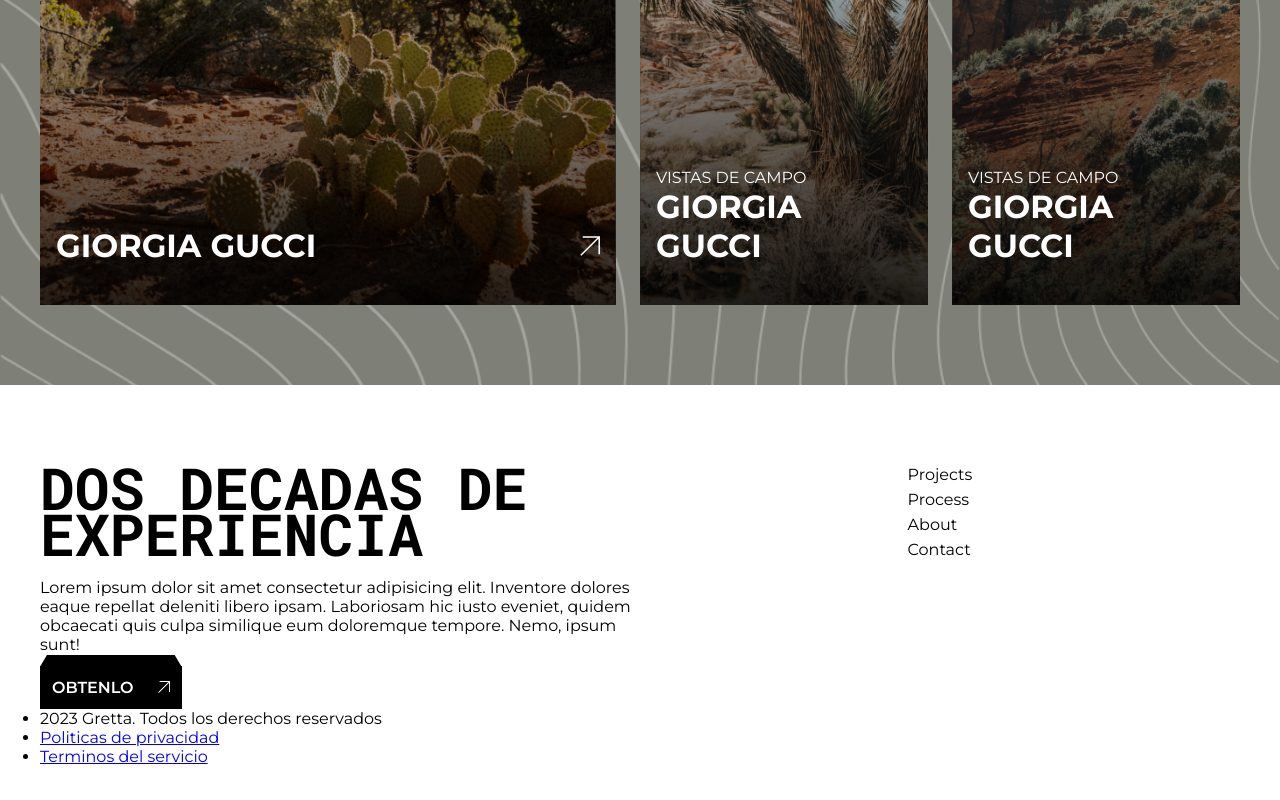
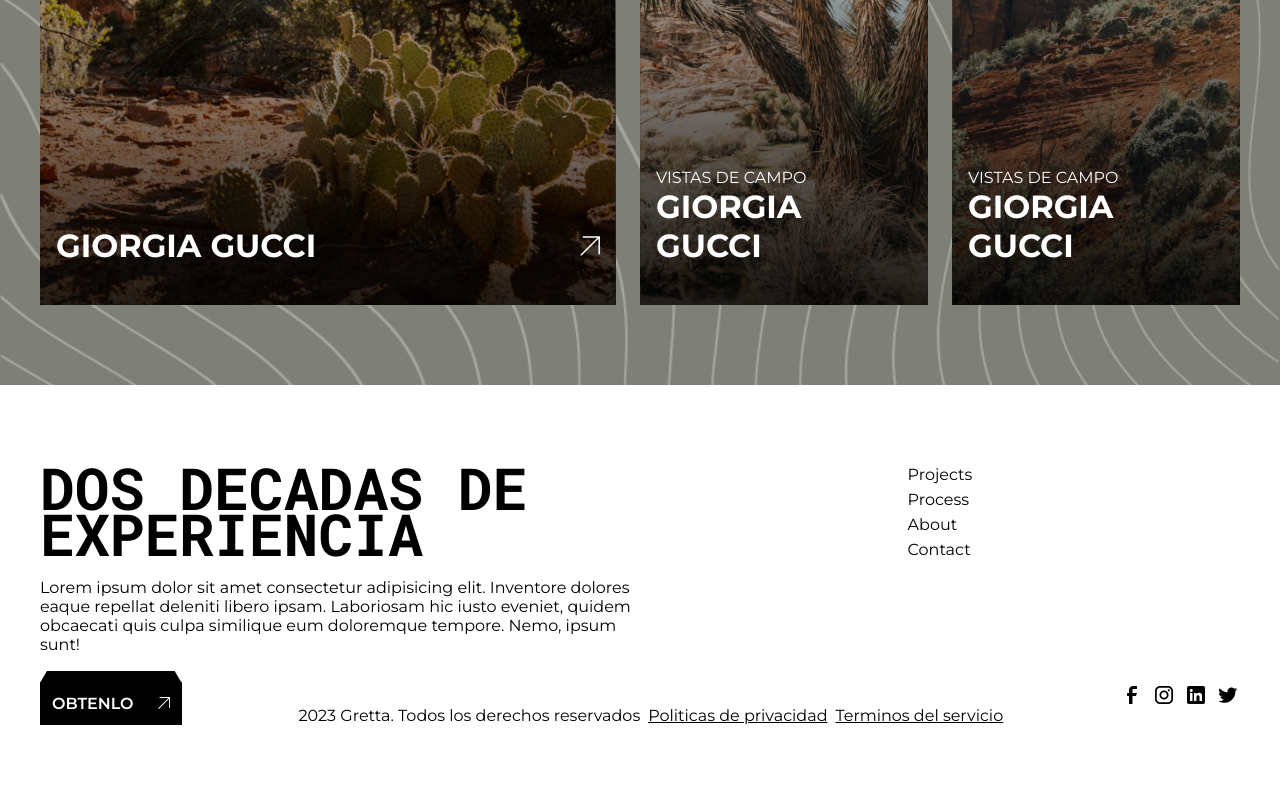
Before and after one commit to CristianCavanzo/Gretta, a Next.js app: page / in a window 1280 px wide. Shown: the part 3119-3919 px from the top of the page. Built offline with nearby package versions, Linux system fonts and the light colour scheme.

Commit message:
[Add]: footer

```diff
--- a/src/layout/Footer/index.tsx
+++ b/src/layout/Footer/index.tsx
@@ -3,6 +3,7 @@ import { Title } from '@components/Titles';
 import Link from 'next/link';
 import React from 'react';
 import styled from 'styled-components';
+
 const FooterComponent = styled.footer`
 	padding: 80px 40px;
 	.footer_top {
@@ -25,7 +26,33 @@ const FooterComponent = styled.footer`
 			row-gap: 20px;
 		}
 	}
+	.footer_bottom {
+		display: flex;
+		justify-content: space-between;
+		margin-top: 16px;
+	}
+	.footer_bottom--center ul,
+	.footer_bottom--rigth ul,
+	.footer_bottom--rigth {
+		display: flex;
+		list-style: none;
+		align-items: center;
+		column-gap: 8px;
+	}
+	.footer_bottom--center {
+		display: flex;
+		align-items: flex-end;
+	}
+	.footer_bottom--center a {
+		color: #000;
+	}
 `;
+
+import Facebook from '@img/Facebook.png';
+import Instagram from '@img/Instagram.png';
+import LinkedIn from '@img/LinkedIn.png';
+import Twitter from '@img/Twitter.png';
+import Image from 'next/image';
 
 const Footer = () => {
 	const year = new Date().getFullYear();
@@ -76,7 +103,30 @@ const Footer = () => {
 						</li>
 					</ul>
 				</div>
-				<div className="footer_bottom--rigth"></div>
+				<div className="footer_bottom--rigth">
+					<ul>
+						<li>
+							<a href="www.facebook.com">
+								<Image src={Facebook} alt="Facebook" />
+							</a>
+						</li>
+						<li>
+							<a href="www.facebook.com">
+								<Image src={Instagram} alt="Instagram" />
+							</a>
+						</li>
+						<li>
+							<a href="www.facebook.com">
+								<Image src={LinkedIn} alt="LinkedIn" />
+							</a>
+						</li>
+						<li>
+							<a href="www.facebook.com">
+								<Image src={Twitter} alt="Twitter" />
+							</a>
+						</li>
+					</ul>
+				</div>
 			</section>
 		</FooterComponent>
 	);
```
